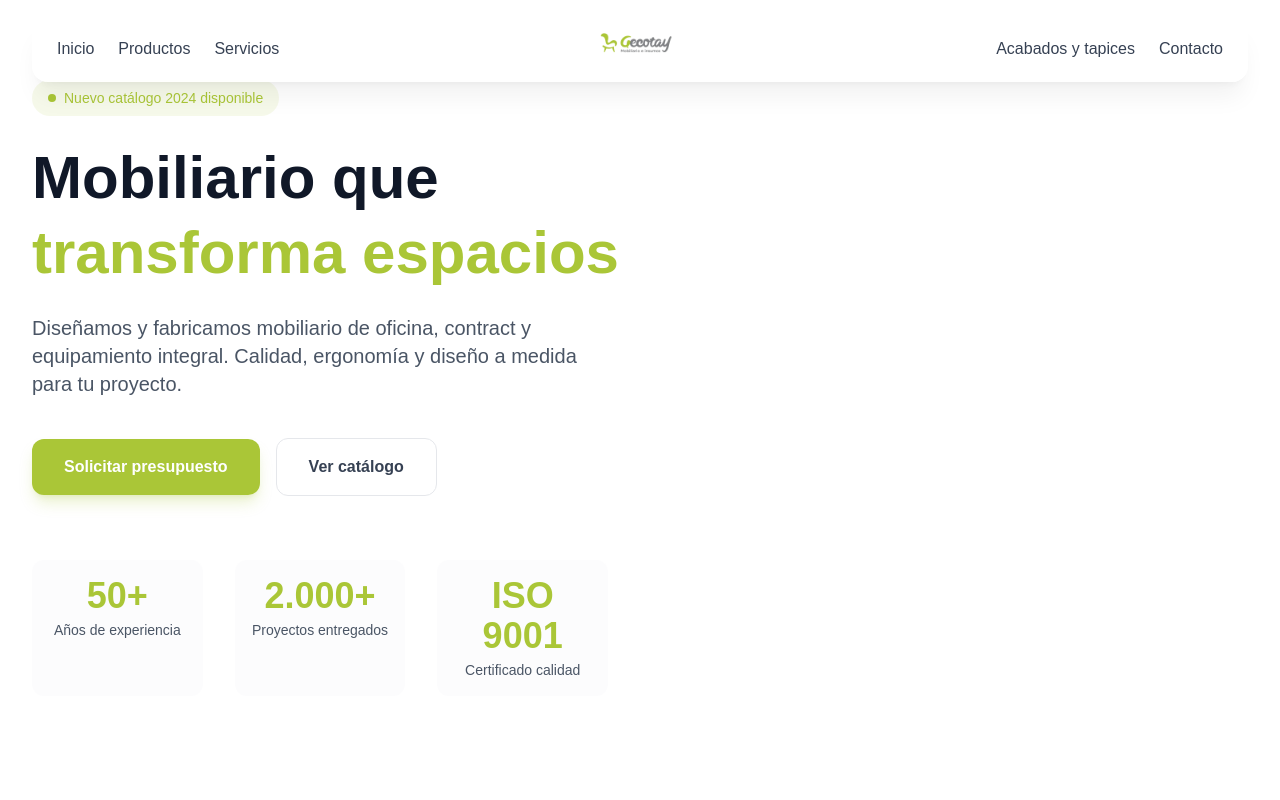
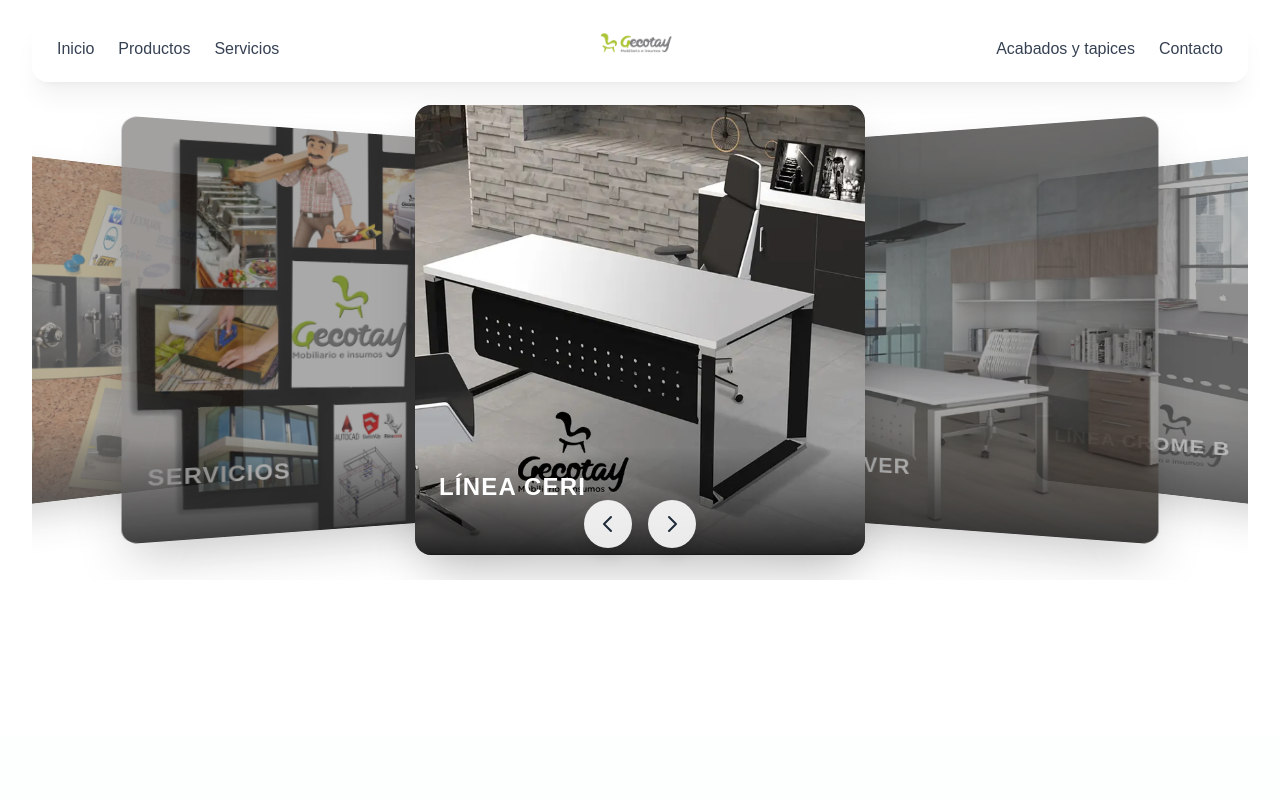
Before and after one commit to YonAnn99/gecotay, a Next.js app: page / in a window 1280 px wide. Shown: the top 800 px of the page. Built offline with nearby package versions, Linux system fonts and the light colour scheme.

Commit message:
feat: hero - remove text section, move carousel to top

```diff
--- a/app/components/home/Hero.tsx
+++ b/app/components/home/Hero.tsx
@@ -1,7 +1,5 @@
 "use client";
 
-import Image from "next/image";
-import Link from "next/link";
 import CoverflowCarousel from "../ui/CoverflowCarousel";
 import { carouselItems } from "./carousel-data";
 
@@ -9,58 +7,7 @@
   return (
     <section className="relative min-h-[calc(100vh-4rem)] flex flex-col pt-20 pb-16 px-4 sm:px-6 lg:px-8">
       <div className="max-w-7xl mx-auto w-full flex-1 flex flex-col">
-        {/* Hero Content */}
-        <div className="text-center lg:text-left mb-16 md:mb-20">
-          <div className="inline-flex items-center gap-2 px-4 py-2 rounded-full bg-primary/10 text-primary text-sm font-medium mb-6 mx-auto lg:mx-0">
-            <span className="relative flex h-2 w-2">
-              <span className="animate-ping absolute inline-flex h-full w-full rounded-full bg-primary/30 opacity-75"></span>
-              <span className="relative inline-flex rounded-full h-2 w-2 bg-primary"></span>
-            </span>
-            Nuevo catálogo 2024 disponible
-          </div>
-
-          <h1 className="text-4xl sm:text-5xl lg:text-6xl font-bold text-gray-900 leading-tight mb-6">
-            Mobiliario que
-            <span className="block text-primary"> transforma espacios</span>
-          </h1>
-
-          <p className="text-lg sm:text-xl text-gray-600 mb-10 max-w-xl mx-auto lg:mx-0">
-            Diseñamos y fabricamos mobiliario de oficina, contract y equipamiento integral.
-            Calidad, ergonomía y diseño a medida para tu proyecto.
-          </p>
-
-          <div className="flex flex-col sm:flex-row items-center justify-center lg:justify-start gap-4 mb-16">
-            <Link
-              href="/cotizar"
-              className="w-full sm:w-auto px-8 py-4 text-base font-semibold text-white bg-primary hover:bg-primary-dark rounded-xl transition-all duration-200 shadow-lg shadow-primary/25 hover:shadow-primary/40"
-            >
-              Solicitar presupuesto
-            </Link>
-            <Link
-              href="/productos"
-              className="w-full sm:w-auto px-8 py-4 text-base font-semibold text-gray-700 bg-white/80 backdrop-blur-sm hover:bg-white border border-gray-200 rounded-xl transition-all duration-200"
-            >
-              Ver catálogo
-            </Link>
-          </div>
-
-          <div className="grid grid-cols-3 gap-6 sm:gap-8 max-w-xl mx-auto lg:mx-0 mb-16">
-            <div className="text-center p-4 rounded-xl bg-gray-50/50">
-              <div className="text-3xl sm:text-4xl font-bold text-primary mb-1">50+</div>
-              <div className="text-sm text-gray-600">Años de experiencia</div>
-            </div>
-            <div className="text-center p-4 rounded-xl bg-gray-50/50">
-              <div className="text-3xl sm:text-4xl font-bold text-primary mb-1">2.000+</div>
-              <div className="text-sm text-gray-600">Proyectos entregados</div>
-            </div>
-            <div className="text-center p-4 rounded-xl bg-gray-50/50">
-              <div className="text-3xl sm:text-4xl font-bold text-primary mb-1">ISO 9001</div>
-              <div className="text-sm text-gray-600">Certificado calidad</div>
-            </div>
-          </div>
-        </div>
-
-        {/* Coverflow Carousel */}
+        {/* Coverflow Carousel - moved to top */}
         <div className="w-full">
           <CoverflowCarousel items={carouselItems} />
         </div>
```
